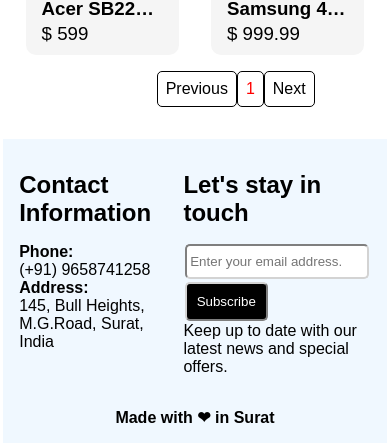
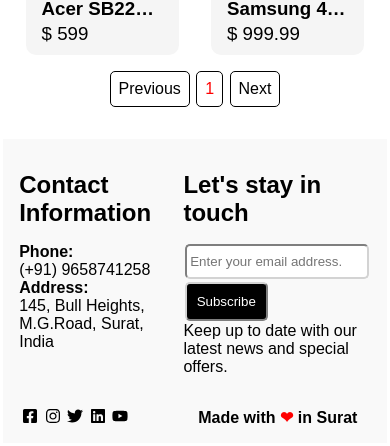
Before and after one commit to pesto-students/little-tags-anchal2107, a React (Create React App) app: page /products/electronics in a window 390 px wide. Shown: the part 978-1424 px from the top of the page. Built offline with nearby package versions, Linux system fonts and the light colour scheme; no server answers; a web font is replaced by a local one.

Commit message:
Add responsive

```diff
--- a/src/footer/Copyright.jsx
+++ b/src/footer/Copyright.jsx
@@ -1,7 +1,40 @@
+import {
+  FaCcVisa,
+  FaCcMastercard,
+  FaCcPaypal,
+  FaCcAmazonPay,
+  FaCcAmex,
+  FaCcApplePay,
+  FaCcDiscover,
+  FaFacebookSquare,
+  FaInstagram,
+  FaTwitter,
+  FaLinkedin,
+  FaYoutube
+} from "react-icons/fa";
+
 function Copyright() {
   return (
     <div className="copyright">
-      <h4>Made with ❤ in Surat</h4>
+      <div className="flex footer-payment-div social">
+        <FaFacebookSquare />
+        <FaInstagram />
+        <FaTwitter />
+        <FaLinkedin />
+        <FaYoutube />
+      </div>
+      <h4>
+        Made with <span className="red">❤</span> in Surat
+      </h4>
+      <div className="flex footer-payment-div payment">
+        <FaCcVisa />
+        <FaCcMastercard />
+        <FaCcPaypal />
+        <FaCcAmazonPay />
+        <FaCcAmex />
+        <FaCcApplePay />
+        <FaCcDiscover />
+      </div>
     </div>
   );
 }
--- a/src/footer/Footer.scss
+++ b/src/footer/Footer.scss
@@ -1,5 +1,5 @@
 .footer {
-  background: aliceblue;
+  background: #f9f9f9;
   display: flex;
   flex-direction: column;
 }
@@ -56,18 +56,38 @@
     text-decoration: none;
     color: black;
   }
+  a:hover {
+    color: tomato;
+  }
   .footer-category-links nav {
     display: flex;
     flex-direction: column;
   }
 }
 .copyright {
-  margin: 1rem 0;
+  display: flex;
+  margin: 1rem 3rem 1rem 1rem;
+  h4 {
+    flex-grow: 1;
+  }
+}
+.red {
+  color: red;
+}
+.footer-payment-div {
+  font-size: 2rem;
+  svg {
+    margin: 0 0.2rem;
+  }
 }
 
-@media only screen and (max-width: 600px) {
-  .footer-category {
+@media only screen and (max-width: 750px) {
+  .footer-category,
+  .payment {
     display: none;
+  }
+  .social {
+    flex-grow: 2;
   }
   .contact-info {
     width: 50%;
@@ -75,6 +95,12 @@
   .subscribe-container {
     width: 50%;
   }
+  .footer-payment-div {
+    font-size: 1rem;
+  }
+  .copyright {
+    margin: 1rem;
+  }
 }
 @media only screen and (max-width: 400px) {
   .subscribe input {
--- a/src/header/Header.scss
+++ b/src/header/Header.scss
@@ -23,48 +23,6 @@
     padding-left: 0.2rem;
   }
 }
-
-// .dropbtn {
-//   color: white;
-//   padding: 0.5rem;
-//   font-size: 1.6rem;
-// }
-// .dropdown {
-//   position: relative;
-// }
-// .dropdown-content {
-//   position: absolute;
-//   border-radius: 5px;
-//   background-color: #f1f1f1;
-//   box-shadow: 0px 8px 16px 0px rgba(0, 0, 0, 0.2);
-//   min-width: 162px;
-//   z-index: 1;
-//   a {
-//     color: rgb(32, 30, 30);
-//     padding: 0.7rem 1rem;
-//     margin: 5px;
-//     text-decoration: none;
-//     border-radius: 5px;
-//     display: block;
-//   }
-//   .sign-out {
-//     margin: 0.3rem;
-//     border-radius: 5px;
-//     background-color: black;
-//     a {
-//       color: white;
-//     }
-//     a:hover {
-//       color: tomato;
-//     }
-//   }
-//   .links a:hover {
-//     background-color: #ddd;
-//   }
-// }
-// .dropdown:hover .dropdown-content {
-//   display: block;
-// }
 
 .dropdown {
   float: left;
@@ -164,6 +122,7 @@
   border-radius: 5pc;
   padding-left: 1rem;
   input {
+    min-width: 30vw;
     width: 50vw;
     height: 8vh;
     border: none;
@@ -179,7 +138,33 @@
   }
 }
 
-@media only screen and (max-width: 600px) {
+@media only screen and (max-width: 1300px) {
+  .search-filter input {
+    width: 45vw;
+  }
+}
+@media only screen and (max-width: 1200px) {
+  .search-filter input {
+    width: 40vw;
+  }
+}
+@media only screen and (max-width: 1100px) {
+  .search-filter input {
+    width: 35vw;
+  }
+}
+@media only screen and (max-width: 1000px) {
+  .search-filter input {
+    width: 30vw;
+  }
+}
+@media only screen and (max-width: 900px) {
+  .logo {
+    margin: 0 0.2rem 0 0;
+  }
+}
+
+@media only screen and (max-width: 800px) {
   .search-filter {
     justify-content: center;
     order: 1;
@@ -194,6 +179,11 @@
     flex-wrap: wrap;
     flex-direction: row;
     padding: 0.5rem 0 0;
+  }
+}
+@media only screen and (max-width: 530px) {
+  .cart-icon-container {
+    order: 5;
   }
 }
 @media only screen and (max-width: 500px) {
--- a/src/header/authentication/SignUpModal.scss
+++ b/src/header/authentication/SignUpModal.scss
@@ -61,3 +61,19 @@
     cursor: pointer;
   }
 }
+
+@media screen and (max-width: 600px) {
+  .center {
+    width: 65%;
+  }
+}
+@media screen and (max-width: 500px) {
+  .center {
+    width: 75%;
+  }
+}
+@media screen and (max-width: 400px) {
+  .center {
+    width: 85%;
+  }
+}
--- a/src/maincontent/MainContent.scss
+++ b/src/maincontent/MainContent.scss
@@ -41,6 +41,11 @@
   }
 }
 
+@media screen and (max-width: 1070px) {
+  .product-category-card {
+    height: 454px;
+  }
+}
 @media screen and (max-width: 600px) {
   .product-category-home {
     .grid-container {
@@ -49,5 +54,6 @@
   }
   .product-category-card {
     width: 90%;
+    height: 425px;
   }
 }
--- a/src/order/Cart.scss
+++ b/src/order/Cart.scss
@@ -141,7 +141,7 @@
   margin: 2rem;
 }
 
-@media screen and (max-width: 600px) {
+@media screen and (max-width: 1000px) {
   .cart-div-container {
     flex-direction: column;
   }
--- a/src/order/OrderHistory.scss
+++ b/src/order/OrderHistory.scss
@@ -5,6 +5,36 @@
   }
 }
 
+@media screen and (max-width: 1200px) {
+  .order-history-container {
+    padding: 1rem 12.5rem;
+  }
+}
+@media screen and (max-width: 1100px) {
+  .order-history-container {
+    padding: 1rem 10.5rem;
+  }
+}
+@media screen and (max-width: 1000px) {
+  .order-history-container {
+    padding: 1rem 8.5rem;
+  }
+}
+@media screen and (max-width: 900px) {
+  .order-history-container {
+    padding: 1rem 6.5rem;
+  }
+}
+@media screen and (max-width: 800px) {
+  .order-history-container {
+    padding: 1rem 4.5rem;
+  }
+}
+@media screen and (max-width: 700px) {
+  .order-history-container {
+    padding: 1rem 2.5rem;
+  }
+}
 @media screen and (max-width: 600px) {
   .order-history-container {
     padding: 1rem 0.5rem;
--- a/src/product/Pagination.jsx
+++ b/src/product/Pagination.jsx
@@ -55,7 +55,7 @@
 export default Pagination;
 
 Pagination.propTypes = {
-  showPerPage: PropTypes.func.isRequired,
+  showPerPage: PropTypes.number.isRequired,
   onPaginationChange: PropTypes.func.isRequired,
   total: PropTypes.number.isRequired,
 };
--- a/src/product/Product.scss
+++ b/src/product/Product.scss
@@ -163,13 +163,13 @@
 .pagination {
   display: flex;
   justify-content: space-around;
-  width: 20%;
   list-style: none;
   .page-item {
     padding: 0.5rem;
     border: 1px solid black;
     border-radius: 5px;
     cursor: pointer;
+    margin: 0 0.2rem;
   }
   .page-item:hover {
     color: red;
@@ -197,11 +197,6 @@
   }
   .cart-container {
     align-self: center;
-    width: 50%;
+    width: 35%;
   }
 }
-@media screen and (max-width: 600px) {
-  .cart-container {
-    width: 65%;
-  }
-}
--- a/src/product/ProductCard.scss
+++ b/src/product/ProductCard.scss
@@ -33,6 +33,21 @@
   }
 }
 
+@media screen and (max-width: 1070px) {
+  .product-card-container {
+    width: 30%;
+  }
+}
+@media screen and (max-width: 900px) {
+  .product-card-container {
+    width: 28%;
+  }
+}
+@media screen and (max-width: 1070px) {
+  .product-card-container {
+    width: 26%;
+  }
+}
 @media screen and (max-width: 600px) {
   .product-card-container {
     width: 42%;
```
